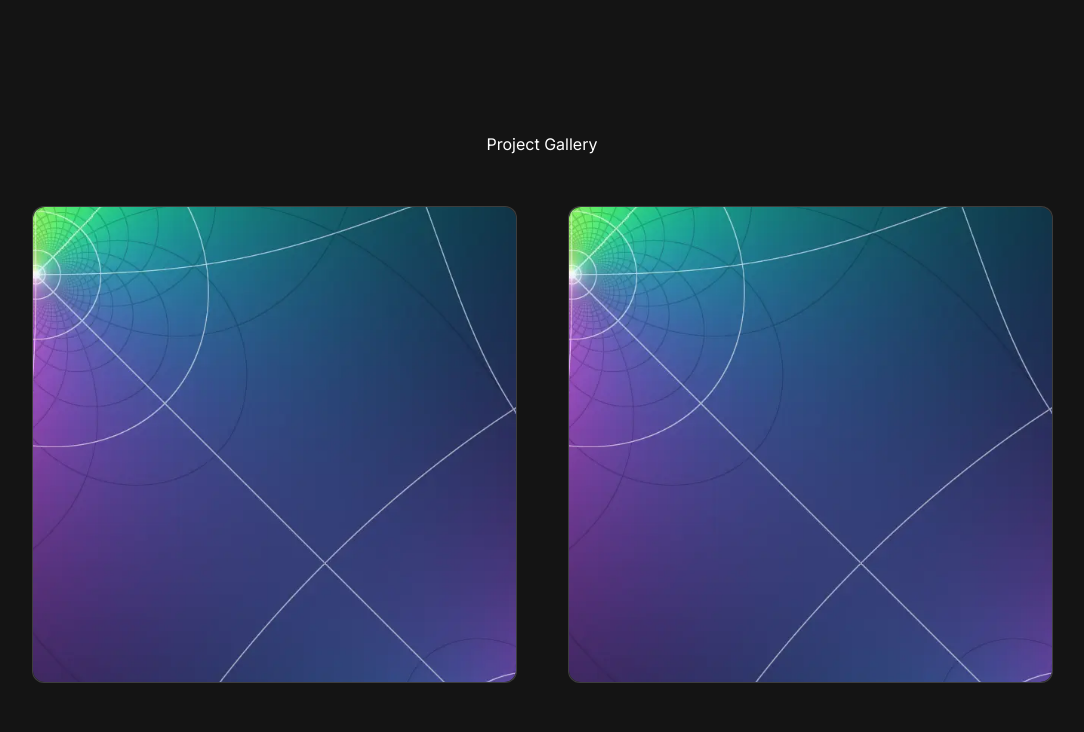
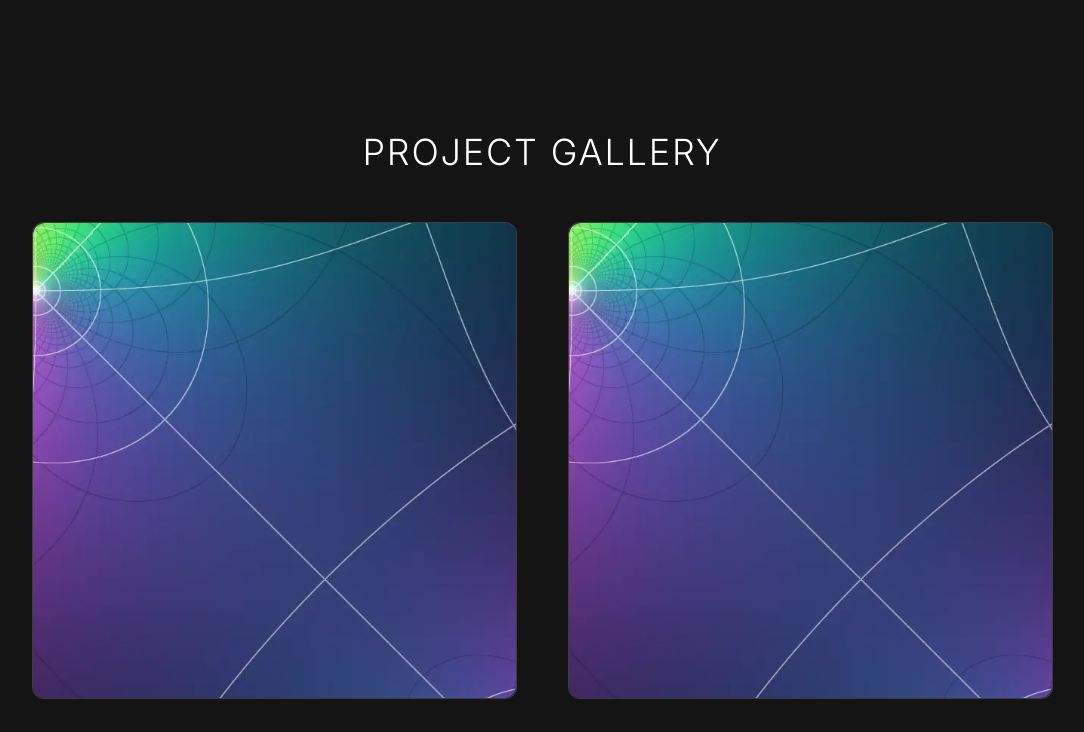
Before and after one commit to MarioDiCaprio/portfolio-v2, a Next.js app: page / in a window 1280 px wide. Shown: the part 580-1312 px from the top of the page, without its empty margins (98-1182 px from the left). Built offline with nearby package versions, Linux system fonts and the light colour scheme.

Commit message:
Moved link style into Tailwind components

```diff
--- a/src/app/globals.css
+++ b/src/app/globals.css
@@ -56,6 +56,18 @@
             color: var(--color-black);
         }
     }
+
+    .link {
+        color: var(--color-white-200);
+        transition: 300ms;
+        &:hover {
+            color: var(--color-white);
+        }
+    }
+
+    .title {
+        @apply text-4xl font-light uppercase tracking-wider
+    }
 }
 
 .text-gradient-white {
@@ -63,14 +75,6 @@
     color: transparent;
     background-clip: text;
     -webkit-background-clip: text;
-}
-
-.link {
-    color: var(--color-white-200);
-    transition: 300ms;
-    &:hover {
-        color: var(--color-white);
-    }
 }
 
 .border-gradient {
```
